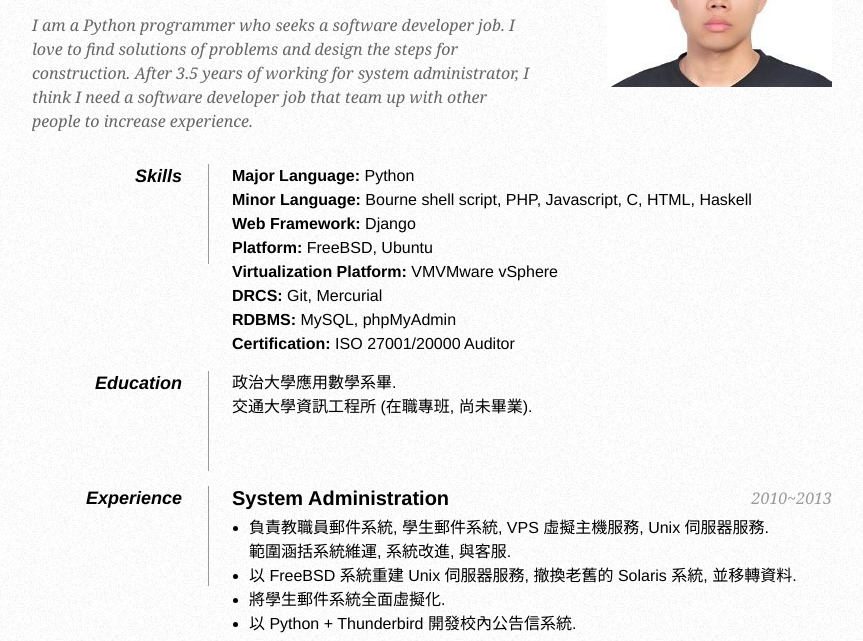
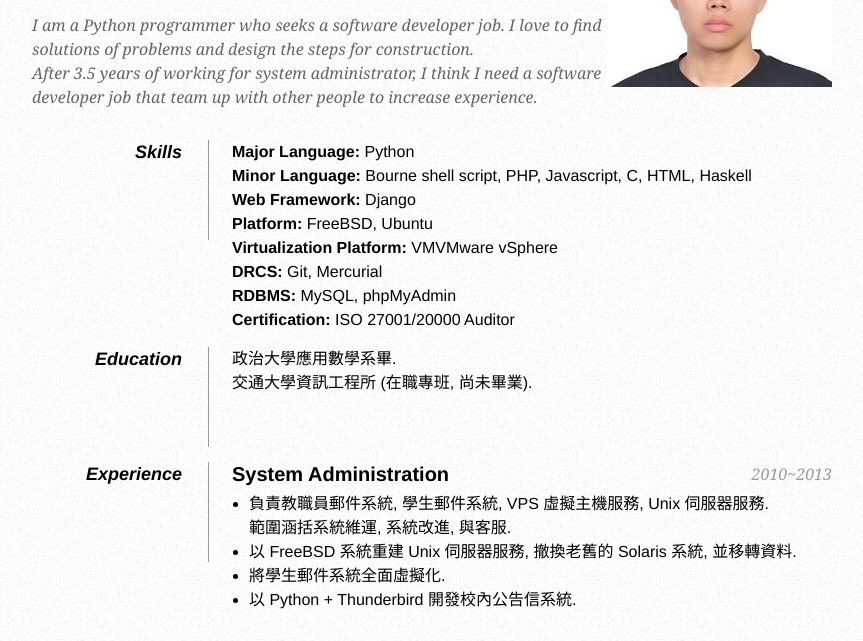
Before and after one commit to apua/resume, a plain HTML site: page en/index.html in a window 1280 px wide. Shown: the part 148-789 px from the top of the page, without its empty margins (208-1071 px from the left). Drawn offline with Linux system fonts and the light colour scheme.

Commit message:
Let abstract more pretty in dirty way

```diff
--- a/en/index.html
+++ b/en/index.html
@@ -21,7 +21,7 @@
         a { color: #999; text-decoration: none; border-bottom: 1px dotted #999; }
         a:hover { border-bottom-style: solid; color: black; }
         ul { margin: 0 0 32px 17px; }
-        #objective { width: 500px; float: left; }
+        #objective { width: 570px; float: left; }
         #objective p { font-family: Georgia, Serif; font-style: italic; color: #666; }
         dt { font-style: italic; font-weight: bold; font-size: 18px; text-align: right; padding: 0 26px 0 0; width: 150px; float: left; height: 100px; border-right: 1px solid #999;  }
         dd { width: 600px; float: right; }
@@ -51,6 +51,7 @@
             <p>
 I am a Python programmer who seeks a software developer job.
 I love to find solutions of problems and design the steps for construction.
+<br />
 After 3.5 years of working for system administrator, I think I need a software developer job that team up with other people to  increase experience.
 <!--
 我喜歡設計能徹底解決問題的方法與施工步驟, 但欠缺足夠的實務經驗
```
